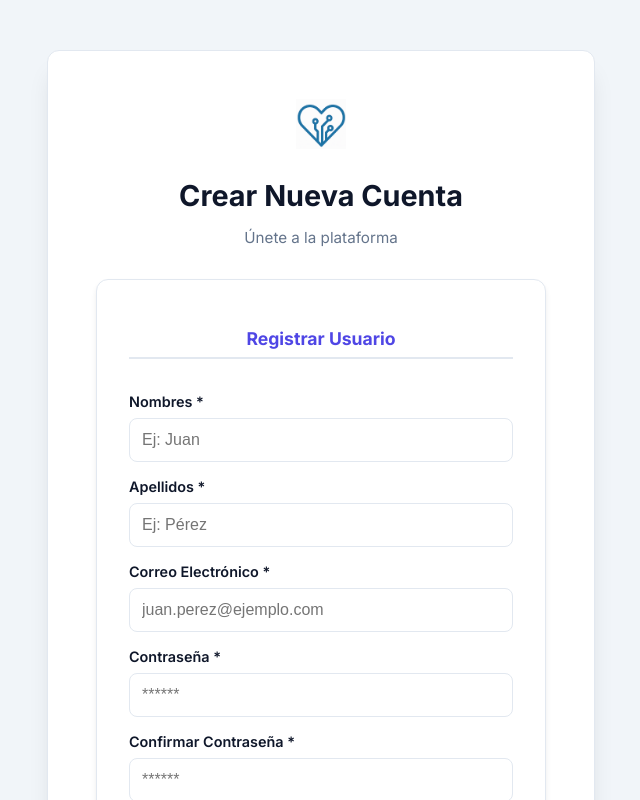
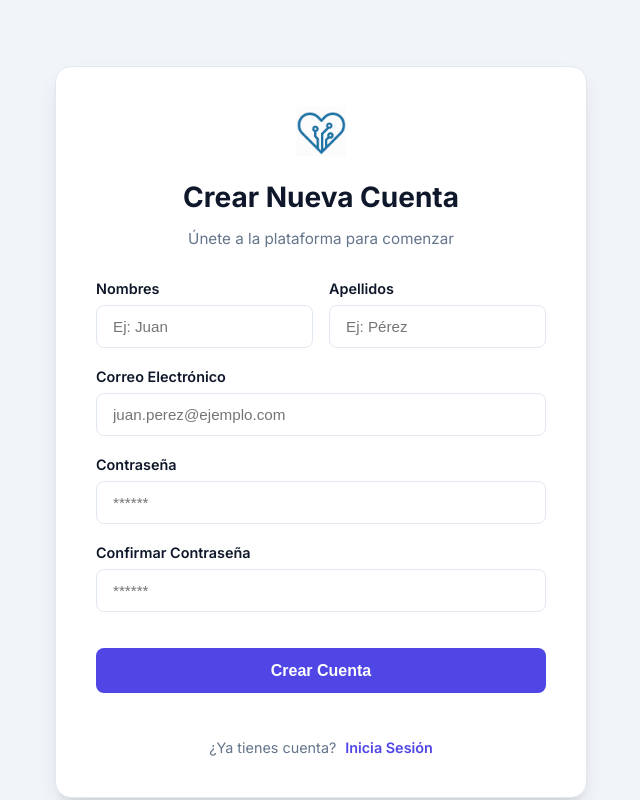
Before and after one commit to enmanuelBB/Proyecto-Ingenieria, a Next.js app in the folder frontend/: page /register in a window 1280 px wide. Shown: the top 800 px of the page, without its empty margins (319-959 px from the left). Built offline with nearby package versions, Linux system fonts and the light colour scheme.

Commit message:
Cambios register

```diff
--- a/frontend/app/register/page.tsx
+++ b/frontend/app/register/page.tsx
@@ -1,31 +1,193 @@
 "use client";
 
-import React from 'react';
+import React, { useState } from 'react';
 import Image from 'next/image';
-import styles from '../page.module.css';
-import RegisterForm from '../components/RegisterForm';
+import Link from 'next/link';
+import { useRouter } from 'next/navigation';
+import Swal from 'sweetalert2';
+import styles from './register.module.css';
 
 export default function RegisterPage() {
+  const router = useRouter();
+  const [isLoading, setIsLoading] = useState(false);
+  const [formData, setFormData] = useState({
+    name: '',
+    lastname: '',
+    email: '',
+    password: '',
+    confirmPassword: ''
+  });
+
+  const handleChange = (e: React.ChangeEvent<HTMLInputElement>) => {
+    const { name, value } = e.target;
+    setFormData(prev => ({ ...prev, [name]: value }));
+  };
+
+  const handleSubmit = async (e: React.FormEvent) => {
+    e.preventDefault();
+
+    if (!formData.name || !formData.lastname || !formData.email || !formData.password || !formData.confirmPassword) {
+      Swal.fire({
+        icon: 'warning',
+        title: 'Campos Incompletos',
+        text: 'Por favor, completa todos los campos obligatorios.',
+        confirmButtonColor: '#f59e0b'
+      });
+      return;
+    }
+
+    if (formData.password !== formData.confirmPassword) {
+      Swal.fire({
+        icon: 'error',
+        title: 'Error',
+        text: 'Las contraseñas no coinciden.',
+        confirmButtonColor: '#ef4444',
+      });
+      return;
+    }
+
+    setIsLoading(true);
+
+    try {
+      const response = await fetch('http://localhost:8080/auth/register', {
+        method: 'POST',
+        headers: {
+          'Content-Type': 'application/json'
+        },
+        body: JSON.stringify({
+          name: formData.name,
+          lastname: formData.lastname,
+          email: formData.email,
+          password: formData.password
+        }),
+      });
+
+      if (response.ok) {
+        await Swal.fire({
+          icon: 'success',
+          title: '¡Cuenta creada!',
+          text: 'Tu cuenta ha sido creada exitosamente. Por favor inicia sesión.',
+          confirmButtonColor: '#3b82f6',
+        });
+        router.push('/');
+      } else {
+        const errorText = await response.text();
+        Swal.fire({
+          icon: 'error',
+          title: 'Error al registrar',
+          text: errorText || 'Datos inválidos',
+          confirmButtonColor: '#ef4444',
+        });
+      }
+    } catch (err) {
+      console.error(err);
+      Swal.fire({
+        icon: 'error',
+        title: 'Error de Conexión',
+        text: 'No se pudo conectar con el servidor.',
+        confirmButtonColor: '#ef4444',
+      });
+    } finally {
+      setIsLoading(false);
+    }
+  };
+
   return (
-    <main className={styles.mainContainer}>
-
-      <div className={styles.loginPanel} style={{margin: 'auto', marginTop: '50px'}}>
-          <div className={styles.loginHeader}>
-            <div style={{display: 'flex', justifyContent: 'center', marginBottom: '1rem'}}>
+    <div className={styles.container}>
+      <div className={styles.card}>
+        <div className={styles.header}>
+            <div className={styles.logoWrapper}>
                 <Image
-                    src="/logo-vital2.png"
+                    src="/logo-vital2.png" // Asegúrate de que esta ruta sea correcta
                     alt="Logo Ingeniería Vital"
                     width={50}
                     height={50}
+                    className={styles.logo}
                 />
             </div>
-            <h3>Crear Nueva Cuenta</h3>
-            <p>Únete a la plataforma</p>
-          </div>
+            <h2 className={styles.title}>Crear Nueva Cuenta</h2>
+            <p className={styles.subtitle}>Únete a la plataforma para comenzar</p>
+        </div>
 
-          <RegisterForm />
+        <form onSubmit={handleSubmit} className={styles.form} noValidate>
+
+            <div className={styles.row}>
+                <div className={styles.inputGroup}>
+                    <label className={styles.label}>Nombres</label>
+                    <input
+                        className={styles.input}
+                        name="name"
+                        value={formData.name}
+                        onChange={handleChange}
+                        placeholder="Ej: Juan"
+                    />
+                </div>
+
+                <div className={styles.inputGroup}>
+                    <label className={styles.label}>Apellidos</label>
+                    <input
+                        className={styles.input}
+                        name="lastname"
+                        value={formData.lastname}
+                        onChange={handleChange}
+                        placeholder="Ej: Pérez"
+                    />
+                </div>
+            </div>
+
+            <div className={styles.inputGroup}>
+                <label className={styles.label}>Correo Electrónico</label>
+                <input
+                    type="email"
+                    className={styles.input}
+                    name="email"
+                    value={formData.email}
+                    onChange={handleChange}
+                    placeholder="juan.perez@ejemplo.com"
+                />
+            </div>
+
+            <div className={styles.inputGroup}>
+                <label className={styles.label}>Contraseña</label>
+                <input
+                    type="password"
+                    className={styles.input}
+                    name="password"
+                    value={formData.password}
+                    onChange={handleChange}
+                    placeholder="******"
+                    minLength={6}
+                />
+            </div>
+
+            <div className={styles.inputGroup}>
+                <label className={styles.label}>Confirmar Contraseña</label>
+                <input
+                    type="password"
+                    className={styles.input}
+                    name="confirmPassword"
+                    value={formData.confirmPassword}
+                    onChange={handleChange}
+                    placeholder="******"
+                />
+            </div>
+
+            <button
+                type="submit"
+                className={styles.button}
+                disabled={isLoading}
+            >
+                {isLoading ? 'Registrando...' : 'Crear Cuenta'}
+            </button>
+
+            <div className={styles.footer}>
+                <span className={styles.footerText}>¿Ya tienes cuenta? </span>
+                <Link href="/" className={styles.link}>
+                    Inicia Sesión
+                </Link>
+            </div>
+        </form>
       </div>
-
-    </main>
+    </div>
   );
 }
--- /dev/null
+++ b/frontend/app/register/register.module.css
@@ -0,0 +1,149 @@
+.container {
+    min-height: 100vh;
+    display: flex;
+    align-items: center;
+    justify-content: center;
+    background-color: var(--bg-main); /* Variable global de tema */
+    padding: 1.5rem;
+}
+
+.card {
+    width: 100%;
+    max-width: 450px;
+    background-color: var(--bg-card); /* Variable global de tema */
+    border-radius: 16px;
+    box-shadow: 0 10px 25px -5px rgba(0, 0, 0, 0.1), 0 8px 10px -6px rgba(0, 0, 0, 0.1);
+    border: 1px solid var(--border-color); /* Variable global de tema */
+    padding: 2.5rem;
+    overflow: hidden;
+}
+
+.header {
+    text-align: center;
+    margin-bottom: 2rem;
+}
+
+.logoWrapper {
+    display: flex;
+    justify-content: center;
+    margin-bottom: 1rem;
+}
+
+.logo {
+    object-fit: contain;
+}
+
+.title {
+    font-size: 1.75rem;
+    font-weight: 700;
+    color: var(--text-main);
+    margin-bottom: 0.5rem;
+}
+
+.subtitle {
+    color: var(--text-muted);
+    font-size: 0.95rem;
+}
+
+.form {
+    display: flex;
+    flex-direction: column;
+    gap: 1.25rem;
+}
+
+.row {
+    display: flex;
+    gap: 1rem;
+}
+
+.row > div {
+    flex: 1;
+}
+
+.inputGroup {
+    display: flex;
+    flex-direction: column;
+    gap: 0.5rem;
+}
+
+.label {
+    font-size: 0.9rem;
+    font-weight: 600;
+    color: var(--text-main);
+}
+
+.input {
+    width: 100%;
+    padding: 0.75rem 1rem;
+    border-radius: 8px;
+    border: 1px solid var(--border-color);
+    background-color: var(--bg-input);
+    color: var(--text-main);
+    font-size: 0.95rem;
+    transition: all 0.2s;
+    box-sizing: border-box; /* CLAVE para evitar desbordes */
+}
+
+.input:focus {
+    outline: none;
+    border-color: var(--primary);
+    box-shadow: 0 0 0 3px rgba(79, 70, 229, 0.1);
+}
+
+.button {
+    width: 100%;
+    padding: 0.85rem;
+    background-color: var(--primary);
+    color: white;
+    border: none;
+    border-radius: 8px;
+    font-weight: 600;
+    font-size: 1rem;
+    cursor: pointer;
+    transition: background-color 0.2s;
+    margin-top: 1rem;
+    box-sizing: border-box;
+}
+
+.button:hover {
+    filter: brightness(110%);
+}
+
+.button:disabled {
+    opacity: 0.7;
+    cursor: not-allowed;
+}
+
+.footer {
+    text-align: center;
+    margin-top: 1.5rem;
+}
+
+.footerText {
+    color: var(--text-muted);
+    font-size: 0.9rem;
+}
+
+.link {
+    color: var(--primary);
+    font-weight: 600;
+    text-decoration: none;
+    font-size: 0.9rem;
+    margin-left: 0.3rem;
+}
+
+.link:hover {
+    text-decoration: underline;
+}
+
+/* Responsividad para móviles */
+@media (max-width: 480px) {
+    .card {
+        padding: 1.5rem;
+    }
+
+    .row {
+        flex-direction: column;
+        gap: 1.25rem;
+    }
+}
```
